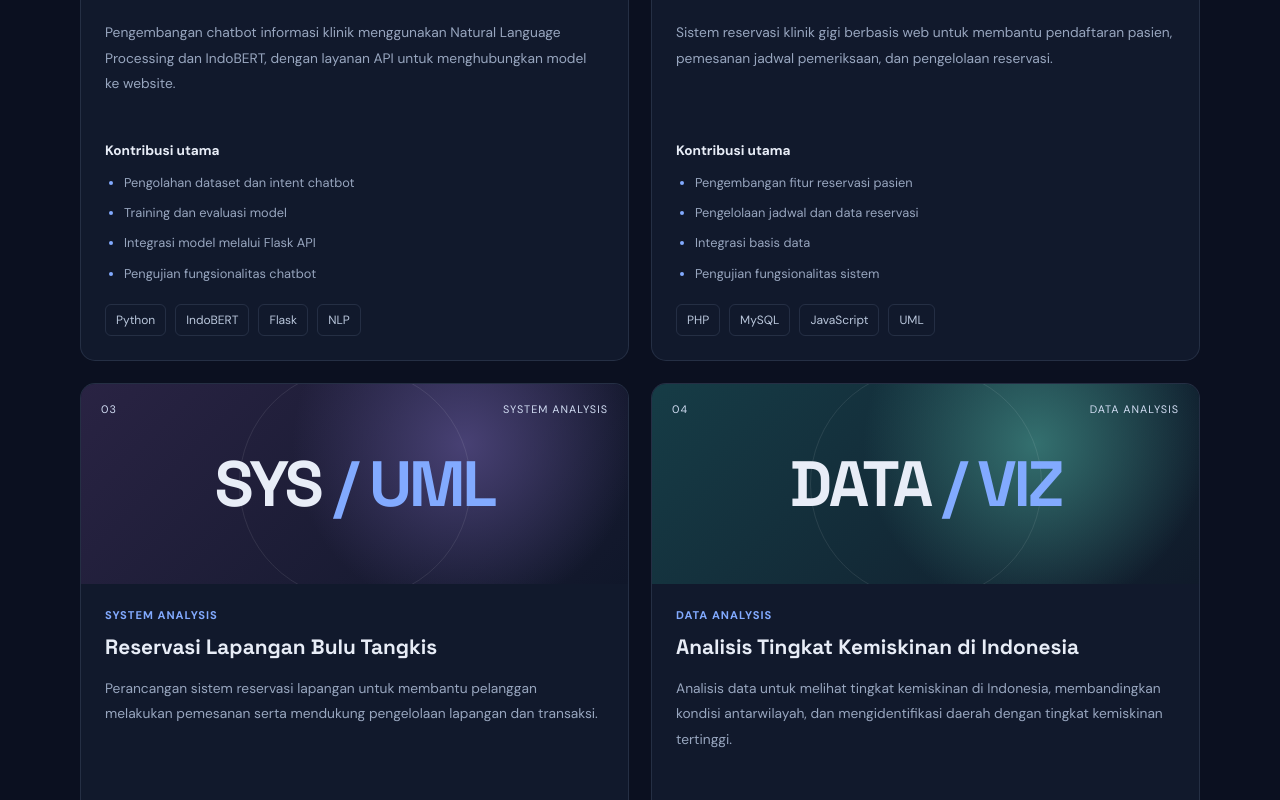
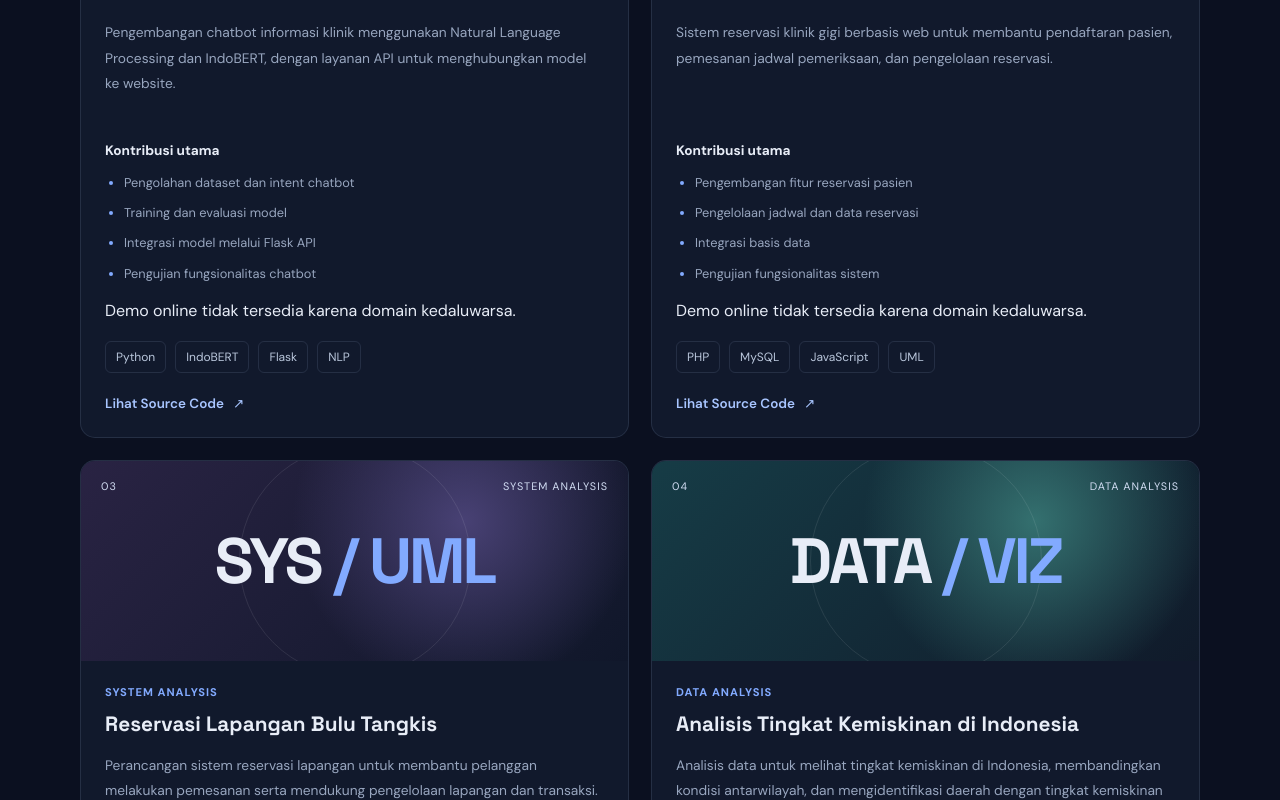
Before and after one commit to MuhammadFadhil04/MuhammadFadhil04.github.io, a React (Vite) app: page / in a window 1280 px wide. Shown: the part 3194-3994 px from the top of the page. Built offline with nearby package versions, Linux system fonts and the light colour scheme.

Commit message:
Add Ratna Dental Care source links and expired-domain status

```diff
--- a/src/App.jsx
+++ b/src/App.jsx
@@ -16,8 +16,9 @@ const projects = [
       "Integrasi model melalui Flask API",
       "Pengujian fungsionalitas chatbot",
     ],
-    link: null,
-    linkLabel: "",
+    link: "https://github.com/miftarzl/ratnadenrtalcare",
+    linkLabel: "Lihat Source Code",
+    status: "Demo online tidak tersedia karena domain kedaluwarsa.",
   },
   {
     number: "02",
@@ -32,8 +33,9 @@ const projects = [
       "Integrasi basis data",
       "Pengujian fungsionalitas sistem",
     ],
-    link: null,
-    linkLabel: "",
+    link: "https://github.com/miftarzl/ratnadenrtalcare",
+    linkLabel: "Lihat Source Code",
+    status: "Demo online tidak tersedia karena domain kedaluwarsa.",
   },
   {
     number: "03",
@@ -468,6 +470,9 @@ function App() {
                     ))}
                   </ul>
 
+                  {project.status && (
+                    <p className="project-status">{project.status}</p>
+                  )}
                   <div className="project-tech">
                     {project.technologies.map((tech) => (
                       <span key={tech}>{tech}</span>
@@ -534,6 +539,10 @@ function App() {
                   <p>{detail.description}</p>
                 </div>
               ))}
+
+              {selectedProject.status && (
+                <p className="project-status">{selectedProject.status}</p>
+              )}
 
               <h3>Teknologi</h3>
               <div className="project-tech">
```
